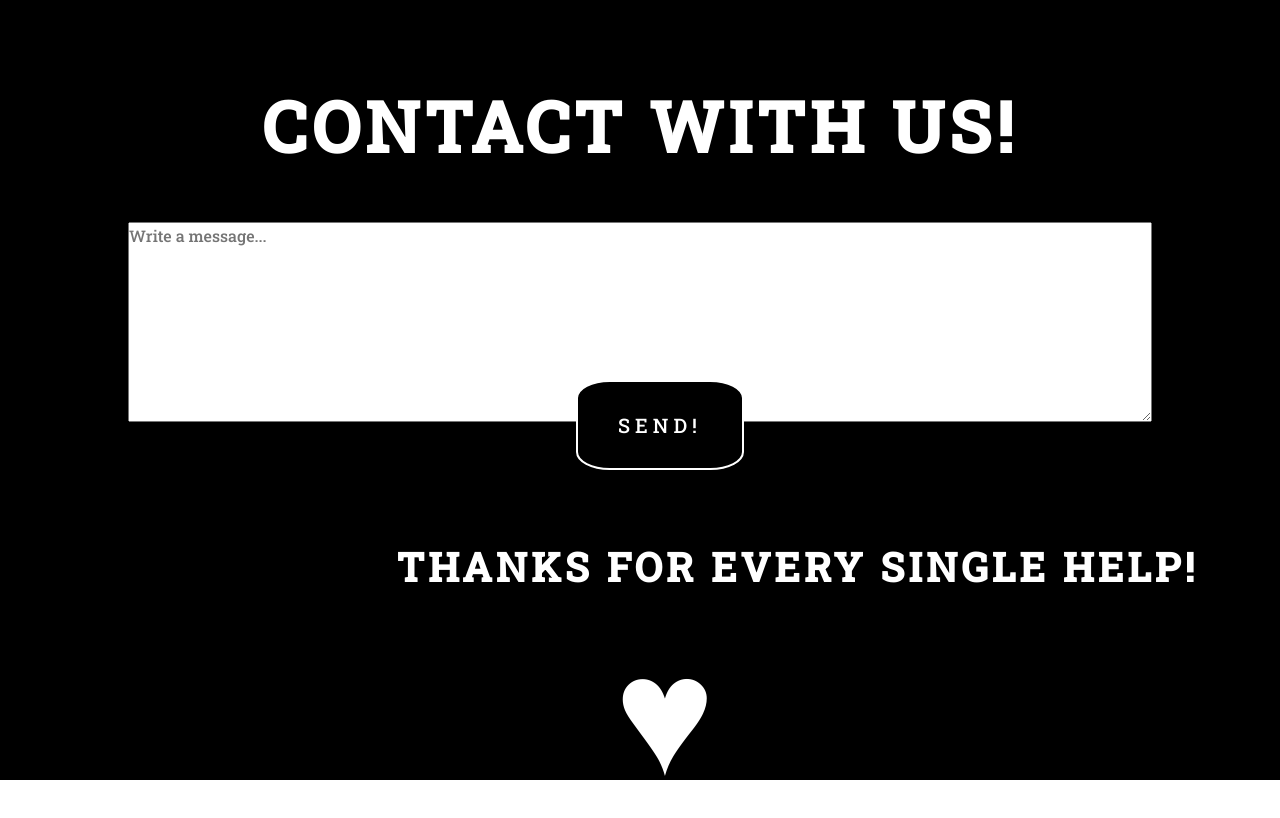
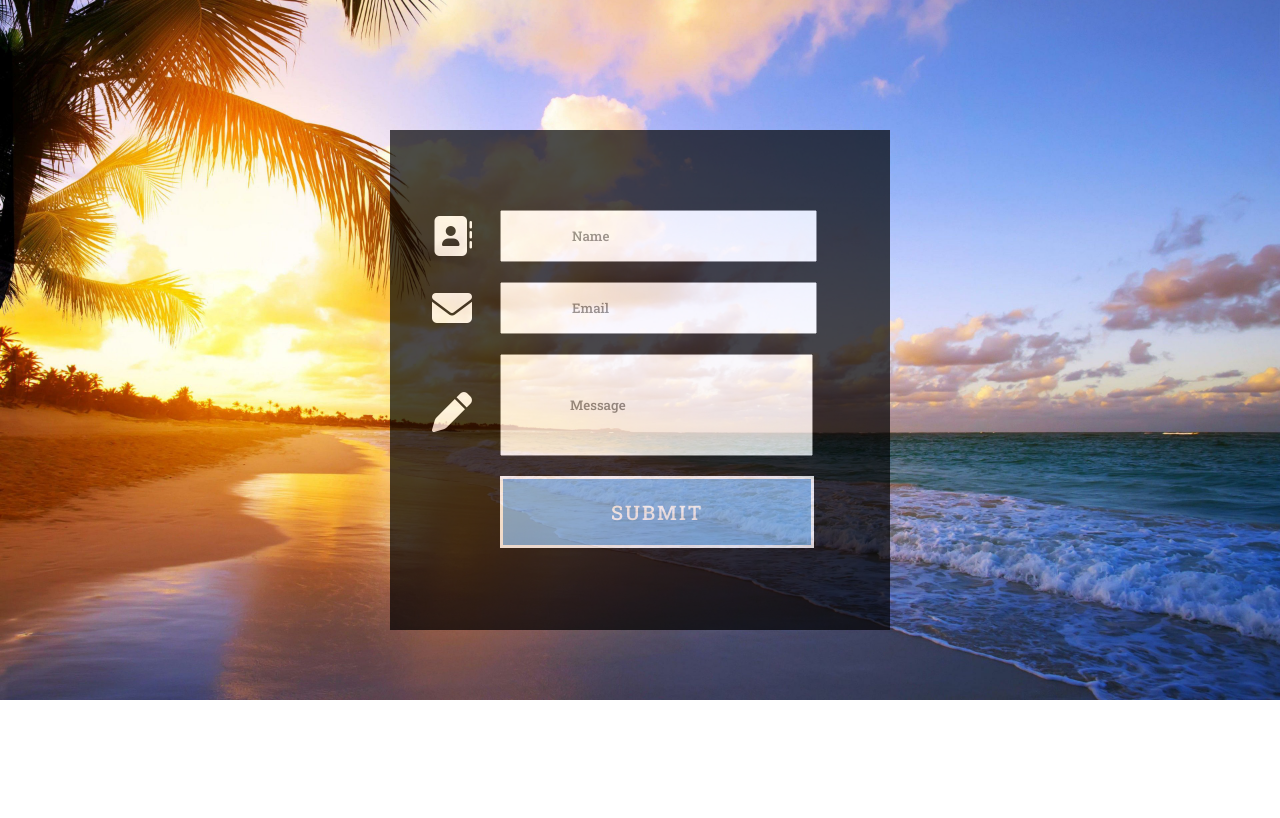
Before and after one commit to Oskiwariat/mini-project-react-page, a React (Create React App) app: page /contact in a window 1280 px wide. Shown: the part 820-1638 px from the top of the page. After the commit the page ends 1600 px from the top, so only its background shows below. Built offline with nearby package versions, Linux system fonts and the light colour scheme.

Commit message:
Contact page design style change

```diff
--- a/public/index.html
+++ b/public/index.html
@@ -14,6 +14,7 @@
 
 <body>
   <div id="root"></div>
+  <script src="https://kit.fontawesome.com/7f4fe43d3a.js" crossorigin="anonymous"></script>
 </body>
 
 </html>
--- a/src/pages/Contact.js
+++ b/src/pages/Contact.js
@@ -1,41 +1,92 @@
 import React from "react";
 import "../styles/Contact.css";
-import { Prompt } from "react-router-dom";
+// import { Prompt } from "react-router-dom";
+
+import backgroundImage from "../images/sunrise.jpg";
 
 class ContactPage extends React.Component {
   state = {
-    value: "",
+    name: "",
+    email: "",
+    message: "",
+    isSubmitted: false,
   };
-  handleChange = (e) => {
-    this.setState({
-      value: e.target.value,
-    });
+
+  handleOnChange = (e) => {
+    const type = e.target.type;
+    const name = e.target.name;
+    if (type === "text" || type === "email" || type === "message") {
+      const value = e.target.value;
+      this.setState({
+        [name]: value,
+      });
+    }
   };
+
   handleSubmit = (e) => {
     e.preventDefault();
     this.setState({
-      value: "",
+      name: "",
+      email: "",
+      message: "",
+      isSubmitted: true,
     });
   };
+
+  componentDidMount() {
+    this.interval = setInterval(() => {
+      this.setState({
+        isSubmitted: false,
+      });
+    }, 10000);
+  }
+
+  componentWillUnmount() {
+    clearTimeout(this.interval);
+  }
 
   render() {
     return (
       <div className="contact">
-        <form onSubmit={this.handleSubmit}>
-          <h3>Contact with us!</h3>
-          <textarea
-            value={this.state.value}
-            onChange={this.handleChange}
-            placeholder="Write a message..."
-          ></textarea>
-          <button>Send!</button>
-          <h2>Thanks for every single help!</h2>
-          <h1>♥</h1>
-        </form>
-        <Prompt
-          when={this.state.value}
-          message="Masz niewypełniony formularz. Czy na pewno chcesz opuścić tę stronę"
-        />
+        <img src={backgroundImage} alt="" />
+
+        <div className="sendmessage">
+          {this.state.isSubmitted && <span>Wiadomość wysłana</span>}
+          <div className="form">
+            <form>
+              <i className="fas fa-address-book one"></i>
+              <input
+                value={this.state.name}
+                onChange={this.handleOnChange}
+                placeholder="Name"
+                className="name"
+                type="text"
+                name="name"
+              />
+              <i className="fas fa-envelope two"></i>
+              <input
+                value={this.state.email}
+                onChange={this.handleOnChange}
+                placeholder="Email"
+                className="email"
+                type="email"
+                name="email"
+              />
+              <i className="fas fa-pen three"></i>
+              <input
+                value={this.state.message}
+                onChange={this.handleOnChange}
+                type="message"
+                placeholder="Message"
+                className="message"
+                name="message"
+              ></input>
+              <button onClick={this.handleSubmit} className="submitbutton">
+                Submit
+              </button>
+            </form>
+          </div>
+        </div>
       </div>
     );
   }
--- a/src/pages/JoinUs.js
+++ b/src/pages/JoinUs.js
@@ -5,6 +5,10 @@ import "../styles/JoinUs.css";
 import image from "../images/happykids.jpg";
 
 const JoinUs = () => {
+  const handleStopRefresh = (e) => {
+    e.preventDefault();
+  };
+
   return (
     <>
       <section className="joinus">
@@ -12,19 +16,29 @@ const JoinUs = () => {
           <nav>
             <ul>
               <li>
-                <a href="">Home</a>
+                <a onClick={handleStopRefresh} href="/">
+                  Home
+                </a>
               </li>
               <li>
-                <a href="">About Us</a>
+                <a onClick={handleStopRefresh} href="/">
+                  About Us
+                </a>
               </li>
               <li>
-                <a href="">Work</a>
+                <a onClick={handleStopRefresh} href="/">
+                  Work
+                </a>
               </li>
               <li>
-                <a href="">Info</a>
+                <a onClick={handleStopRefresh} href="/">
+                  Info
+                </a>
               </li>
               <li>
-                <a href="">Get Started</a>
+                <a onClick={handleStopRefresh} href="/">
+                  Get Started
+                </a>
               </li>
             </ul>
           </nav>
--- a/src/styles/Contact.css
+++ b/src/styles/Contact.css
@@ -1,4 +1,4 @@
-div.contact {
+/* div.contact {
   min-height: 100vh;
   background-color: black;
   color: white;
@@ -59,4 +59,115 @@ div.contact {
   color: royalblue;
   background-color: white;
   border: 2px solid royalblue;
+} */
+
+div.contact {
+  position: relative;
+  min-height: 100vh;
 }
+
+div.contact img {
+  position: relative;
+  display: block;
+  margin-left: auto;
+  margin-right: auto;
+  width: 100%;
+}
+
+div.contact div.sendmessage {
+  position: absolute;
+  width: 500px;
+  height: 500px;
+  background-color: black;
+  opacity: 0.7;
+  top: 50%;
+  left: 50%;
+  transform: translate(-50%, -50%);
+  transition: 0.3s;
+}
+
+div.contact span {
+  color: white;
+  position: absolute;
+  top: 5%;
+  left: 28%;
+  text-transform: uppercase;
+  letter-spacing: 5px;
+  font-size: 15px;
+}
+
+div.contact div.sendmessage:hover {
+  opacity: 1;
+  cursor: pointer;
+}
+
+div.contact div.sendmessage div.form {
+  text-align: center;
+  position: absolute;
+  height: 400px;
+  width: 400px;
+  top: 50%;
+  left: 50%;
+  transform: translate(-50%, -50%);
+  padding-left: 60px;
+  padding-top: 30px;
+  padding-right: 30px;
+  padding-bottom: 30px;
+}
+
+div.contact div.sendmessage div.form input.name {
+  padding: 15px 70px;
+}
+
+div.contact div.sendmessage div.form input.email {
+  margin-top: 20px;
+  padding: 15px 70px;
+  margin-bottom: 20px;
+}
+
+div.contact div.sendmessage div.form input.message {
+  margin: 0 auto;
+  display: block;
+  padding: 40px 68px;
+}
+
+i.one {
+  position: fixed;
+  top: 9%;
+  left: -2%;
+  color: white;
+  font-size: 40px;
+}
+
+i.two {
+  position: fixed;
+  top: 27%;
+  left: -2%;
+  color: white;
+  font-size: 40px;
+}
+
+i.three {
+  position: fixed;
+  top: 53%;
+  left: -2%;
+  color: white;
+  font-size: 40px;
+}
+
+div.contact div.sendmessage div.form button {
+  margin-top: 20px;
+  border: 3px solid white;
+  background-color: rgb(110, 169, 224);
+  padding: 20px 108px;
+  text-transform: uppercase;
+  color: white;
+  letter-spacing: 2px;
+  font-size: 20px;
+  cursor: pointer;
+  transition: 0.5s;
+}
+
+div.contact div.sendmessage div.form button:hover {
+  transform: translateY(30%);
+}
```
